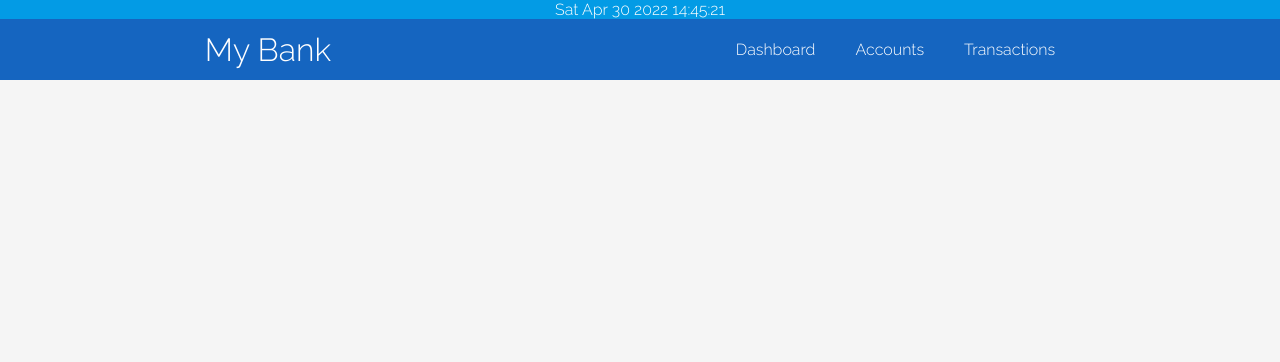
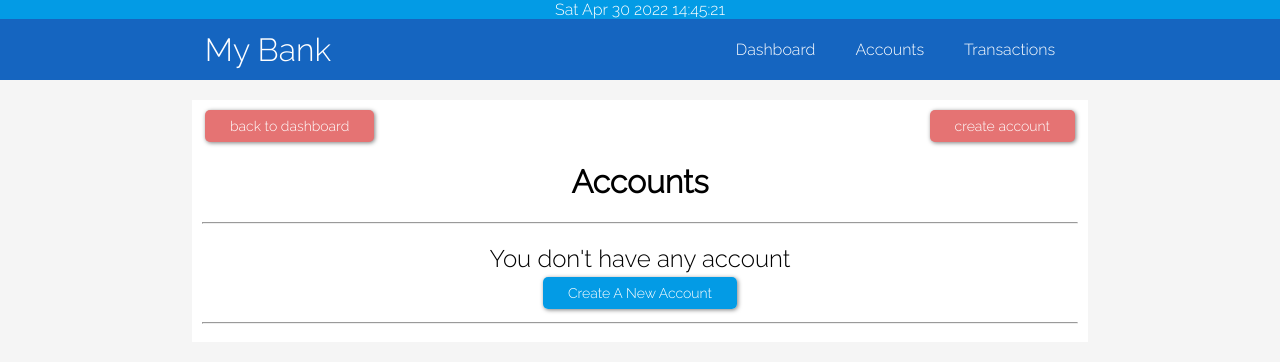
Before and after one commit to Ahtisham-Shakir/Saylani_Projects, a React (Create React App) app in the folder my-bank/: page /accounts in a window 1280 px wide. Shown: the top 362 px of the page. Built offline with nearby package versions, Linux system fonts and the light colour scheme.

Commit message:
setup Accounts page and Table component

```diff
--- a/my-bank/src/App.js
+++ b/my-bank/src/App.js
@@ -10,6 +10,7 @@ import {
   Switch,
   Route,
 } from "react-router-dom";
+import Accounts from "./pages/accounts/Accounts";
 
 const App = () => {
   const {alert} = useGlobalContext();
@@ -20,6 +21,7 @@ const App = () => {
         {alert.show && <Alert/> }
         <Switch>
           <Route exact path="/"> <Dashboard /> </Route>
+          <Route exact path="/accounts"> <Accounts /> </Route>
           <Route path="/transactions"> <Transactions/> </Route>
           <Route path="/accounts/create"> <Form/> </Route>
         </Switch>
--- /dev/null
+++ b/my-bank/src/components/Table/Table.component.jsx
@@ -0,0 +1,34 @@
+import React from "react";
+
+const Table = ({list,headings})=>{
+return(
+    <table className="info-table">
+            <thead>
+            <tr>
+                {headings.map((heading)=>{
+                    return <th>{heading}</th>
+                })}
+            </tr>
+            </thead>
+            <tbody>
+            {
+                list.map((account,index)=>{
+                    const {branchCode,accountNumber,name,registered,accountType,deposit} = account;
+                    return (
+                        <tr key={index}>
+                            <td>{branchCode}</td>
+                            <td>{accountNumber}</td>
+                            <td>{name}</td>
+                            <td>{registered}</td>
+                            <td>{accountType}</td>
+                            <td>{deposit}</td>
+                        </tr>
+                    )
+                })
+            }
+            </tbody>
+        </table>
+)
+}
+
+export default Table;
--- a/my-bank/src/components/navbar/Navbar.component.jsx
+++ b/my-bank/src/components/navbar/Navbar.component.jsx
@@ -1,5 +1,6 @@
 import React, { useState } from "react";
 import './Navbar.styles.css';
+import { Link } from "react-router-dom";
 
 const Navbar = () => {
     const [time, setTime] = useState(new Date().toString().slice(0, 24));
@@ -15,9 +16,9 @@ const Navbar = () => {
             <nav id="navbar">
                 <a id="logo" href="/">My Bank</a>
                 <ul id="nav-links">
-                    <li><a href="/">Dashboard</a></li>
-                    <li><a href="/">Accounts</a></li>
-                    <li><a href="/">Transactions</a></li>
+                    <li><Link to="/">Dashboard</Link></li>
+                    <li><Link to="/accounts">Accounts</Link></li>
+                    <li><Link to="/transactions">Transactions</Link></li>
                 </ul>
             </nav>
         </header>
--- /dev/null
+++ b/my-bank/src/pages/accounts/Accounts.jsx
@@ -0,0 +1,33 @@
+import React from "react";
+import './Accounts.styles.css';
+import { useGlobalContext } from "../../context";
+import { Link } from "react-router-dom";
+import Table from "../../components/Table/Table.component";
+
+const Accounts = () => {
+    const { accountsList } = useGlobalContext();
+    const headings = ['Brach Code', 'Account #', 'Name', 'Date', 'Type', 'Deposit'];
+
+    return (
+        <div className="info-container">
+            <div className="link-container">
+                <Link to='/' className="btn btn-secondary">back to dashboard</Link>
+                <Link to='/account/create' className="btn btn-secondary">create account</Link>
+            </div>
+            <h1>Accounts</h1>
+            {accountsList.length === 0 ?
+                <div>
+                    <hr />
+                    <div className="else-container">
+                    <h2 className="else-text">You don't have any account</h2>
+                    <Link to='/accounts/create' className="btn btn-primary">Create A New Account</Link>
+                    </div>
+                    <hr />
+                </div>
+                : <Table list={accountsList} headings={headings} />
+            }
+        </div>
+    )
+}
+
+export default Accounts;
--- /dev/null
+++ b/my-bank/src/pages/accounts/Accounts.styles.css
@@ -0,0 +1,36 @@
+.info-container{
+    margin-top: 20px !important;
+    width: 70%;
+    margin: 0 auto;
+    background-color: white;
+    text-align: center;
+    padding: 10px;
+}
+.link-container{
+    display: flex;
+    justify-content: space-between;
+}
+.info-table{
+    width: 100%;
+    text-align: center;
+}
+th{
+    padding: 10px;
+    background-color: #1565c0;
+    color: white;
+    font-size: 18px;
+}
+td{
+    border: 1px solid rgb(185, 185, 185);
+    font-size: 16px;
+    padding: 10px;
+    font-family: sans-serif;
+    color: rgb(102, 102, 102);
+    background-color: white;
+}
+.else-container{
+    margin: 20px 0;
+}
+.else-text{
+    margin: 10px 0;
+}
```
